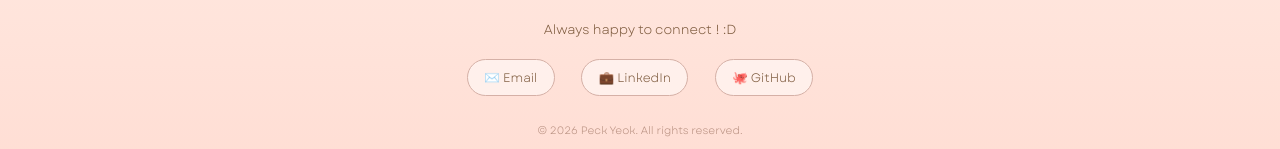
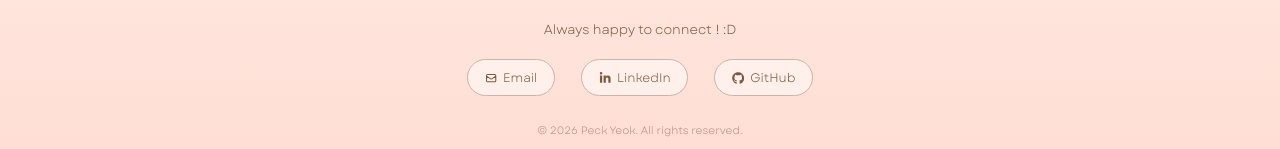
Before and after one commit to peckyeoklee/peckyeok_portfolio, a React (Vite) app: page / in a window 1280 px wide. Shown: the part 2686-2835 px from the top of the page. Built offline with nearby package versions, Linux system fonts and the light colour scheme.

Commit message:
polished icons

```diff
--- a/index.html
+++ b/index.html
@@ -2,7 +2,7 @@
 <html lang="en">
   <head>
     <meta charset="UTF-8" />
-    <link rel="icon" type="image/png" href="/vite.svg" />
+    <link rel="icon" type="image/png" href="/images/bear-1.png" />
     <meta name="viewport" content="width=device-width, initial-scale=1.0" />
     <link rel="preconnect" href="https://fonts.googleapis.com">
     <link rel="preconnect" href="https://fonts.gstatic.com" crossorigin>
--- a/package.json
+++ b/package.json
@@ -12,6 +12,7 @@
   "dependencies": {
     "react": "^19.2.0",
     "react-dom": "^19.2.0",
+    "react-icons": "^5.5.0",
     "react-router-dom": "^7.13.0"
   },
   "devDependencies": {
--- a/src/App.css
+++ b/src/App.css
@@ -711,7 +711,8 @@
   color: #7D5A3D;
   text-decoration: none;
   transition: color 0.2s ease, transform 0.2s ease;
-  display: inline-block;
+  display: inline-flex;
+  align-items: center;
 }
 
 .footer-icon-link:hover {
@@ -872,6 +873,9 @@
   border-radius: 20px;
   transition: all 0.3s ease;
   background: rgba(255, 255, 255, 0.5);
+  display: inline-flex;
+  align-items: center;
+  gap: 6px;
 }
 
 .contact-link:hover {
--- a/src/Contact.tsx
+++ b/src/Contact.tsx
@@ -1,3 +1,6 @@
+import { HiOutlineMail } from "react-icons/hi";
+import { FaLinkedinIn, FaGithub } from "react-icons/fa";
+
 function Contact() {
   return (
     <footer id="contact" className="contact-section">
@@ -6,13 +9,13 @@ function Contact() {
         <p className="contact-text">Always happy to connect ! :D</p>
         <div className="contact-links">
           <a href="mailto:peckieyeokie@email.com" className="contact-link">
-            ✉️ Email
+            <HiOutlineMail /> Email
           </a>
           <a href="https://www.linkedin.com/in/leepeckyeok/" target="_blank" rel="noopener noreferrer" className="contact-link">
-            💼 LinkedIn
+            <FaLinkedinIn /> LinkedIn
           </a>
           <a href="https://github.com/peckyeoklee" target="_blank" rel="noopener noreferrer" className="contact-link">
-            🐙 GitHub
+            <FaGithub /> GitHub
           </a>
         </div>
         <p className="contact-copyright">© 2026 Peck Yeok. All rights reserved.</p>
--- a/src/ProjectDetail.tsx
+++ b/src/ProjectDetail.tsx
@@ -1,6 +1,8 @@
 import { useEffect } from 'react';
 import { useParams, useNavigate } from 'react-router-dom';
 import { getProjectBySlug } from './projectsData';
+import { HiOutlineMail } from "react-icons/hi";
+import { FaLinkedinIn, FaGithub } from "react-icons/fa";
 
 function ProjectDetail() {
   const { slug } = useParams<{ slug: string }>();
@@ -189,13 +191,13 @@ function ProjectDetail() {
           <p className="footer-copyright">© 2026 Peck Yeok</p>
           <div className="footer-social-links">
             <a href="mailto:peckieyeokie@email.com" aria-label="Email" className="footer-icon-link">
-              ✉
+              <HiOutlineMail />
             </a>
             <a href="https://www.linkedin.com/in/leepeckyeok/" target="_blank" rel="noopener noreferrer" aria-label="LinkedIn" className="footer-icon-link">
-              in
+              <FaLinkedinIn />
             </a>
             <a href="https://github.com/peckyeoklee" target="_blank" rel="noopener noreferrer" aria-label="GitHub" className="footer-icon-link">
-              🐙
+              <FaGithub />
             </a>
           </div>
         </div>
```
Also changed, not shown: 1 other file (tests, documents, lock files or other folders).
